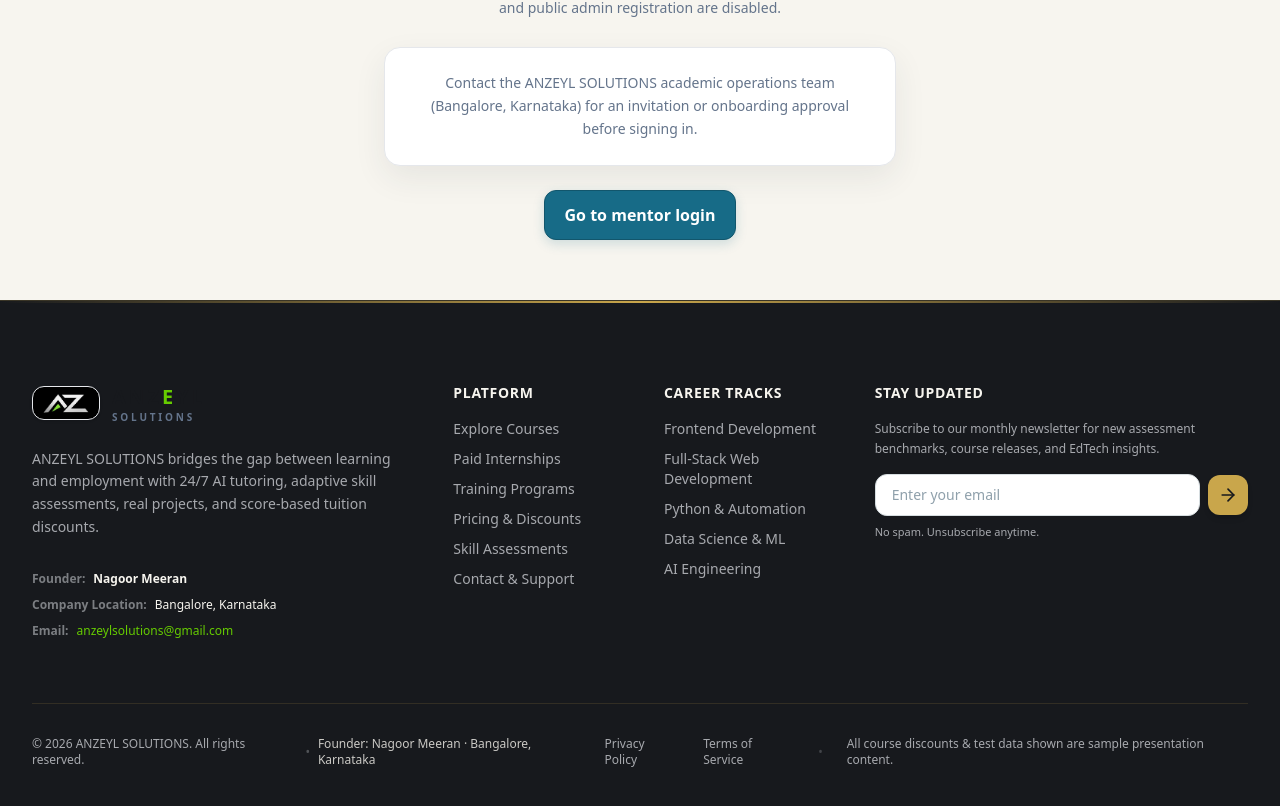
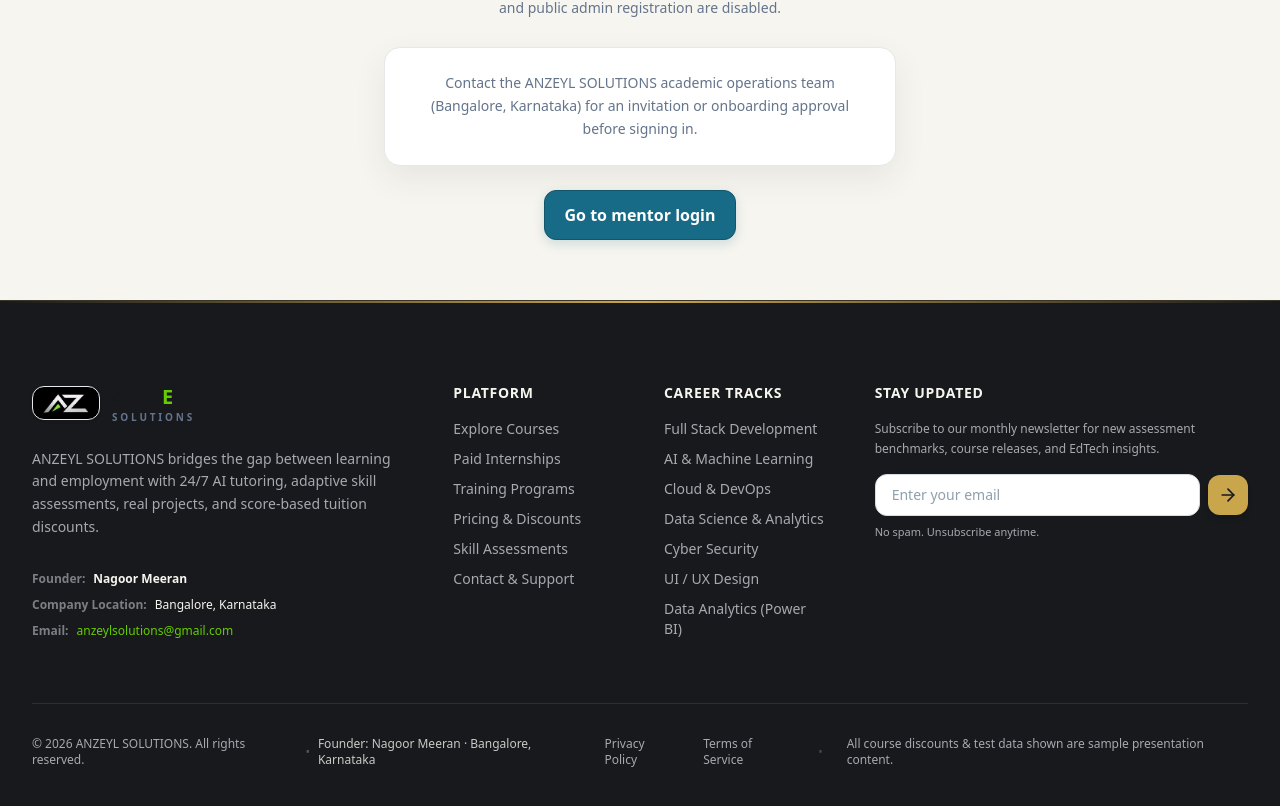
Before and after one commit to kirubha-123/ANZEYL_TECH, a Next.js app: page /mentor/register in a window 1280 px wide. Shown: the part 372-1178 px from the top of the page. Built offline with nearby package versions, Linux system fonts and the light colour scheme.

Commit message:
Footer: Update Career Tracks to match official ANZEYL SOLUTIONS domains and direct links

```diff
--- a/src/components/Footer.tsx
+++ b/src/components/Footer.tsx
@@ -99,28 +99,38 @@ export const Footer: React.FC = () => {
             <h4 className="text-sm font-bold text-[#F7F5EF] uppercase tracking-wider">Career Tracks</h4>
             <ul className="space-y-2.5 text-sm">
               <li>
-                <Link href="/courses?category=frontend" className="hover:text-[#C9A64B] transition-colors">
-                  Frontend Development
+                <Link href="/courses/full-stack-development" className="hover:text-[#66cc00] transition-colors">
+                  Full Stack Development
                 </Link>
               </li>
               <li>
-                <Link href="/courses?category=fullstack" className="hover:text-[#C9A64B] transition-colors">
-                  Full-Stack Web Development
+                <Link href="/courses/ai-and-machine-learning" className="hover:text-[#66cc00] transition-colors">
+                  AI &amp; Machine Learning
                 </Link>
               </li>
               <li>
-                <Link href="/courses?category=python" className="hover:text-[#C9A64B] transition-colors">
-                  Python &amp; Automation
+                <Link href="/courses/cloud-and-devops" className="hover:text-[#66cc00] transition-colors">
+                  Cloud &amp; DevOps
                 </Link>
               </li>
               <li>
-                <Link href="/courses?category=datascience" className="hover:text-[#C9A64B] transition-colors">
-                  Data Science &amp; ML
+                <Link href="/courses/data-science-and-analytics" className="hover:text-[#66cc00] transition-colors">
+                  Data Science &amp; Analytics
                 </Link>
               </li>
               <li>
-                <Link href="/courses?category=aiml" className="hover:text-[#C9A64B] transition-colors">
-                  AI Engineering
+                <Link href="/courses/cyber-security" className="hover:text-[#66cc00] transition-colors">
+                  Cyber Security
+                </Link>
+              </li>
+              <li>
+                <Link href="/courses/ui-ux-design" className="hover:text-[#66cc00] transition-colors">
+                  UI / UX Design
+                </Link>
+              </li>
+              <li>
+                <Link href="/courses/data-analytics-with-power-bi" className="hover:text-[#66cc00] transition-colors">
+                  Data Analytics (Power BI)
                 </Link>
               </li>
             </ul>
```
